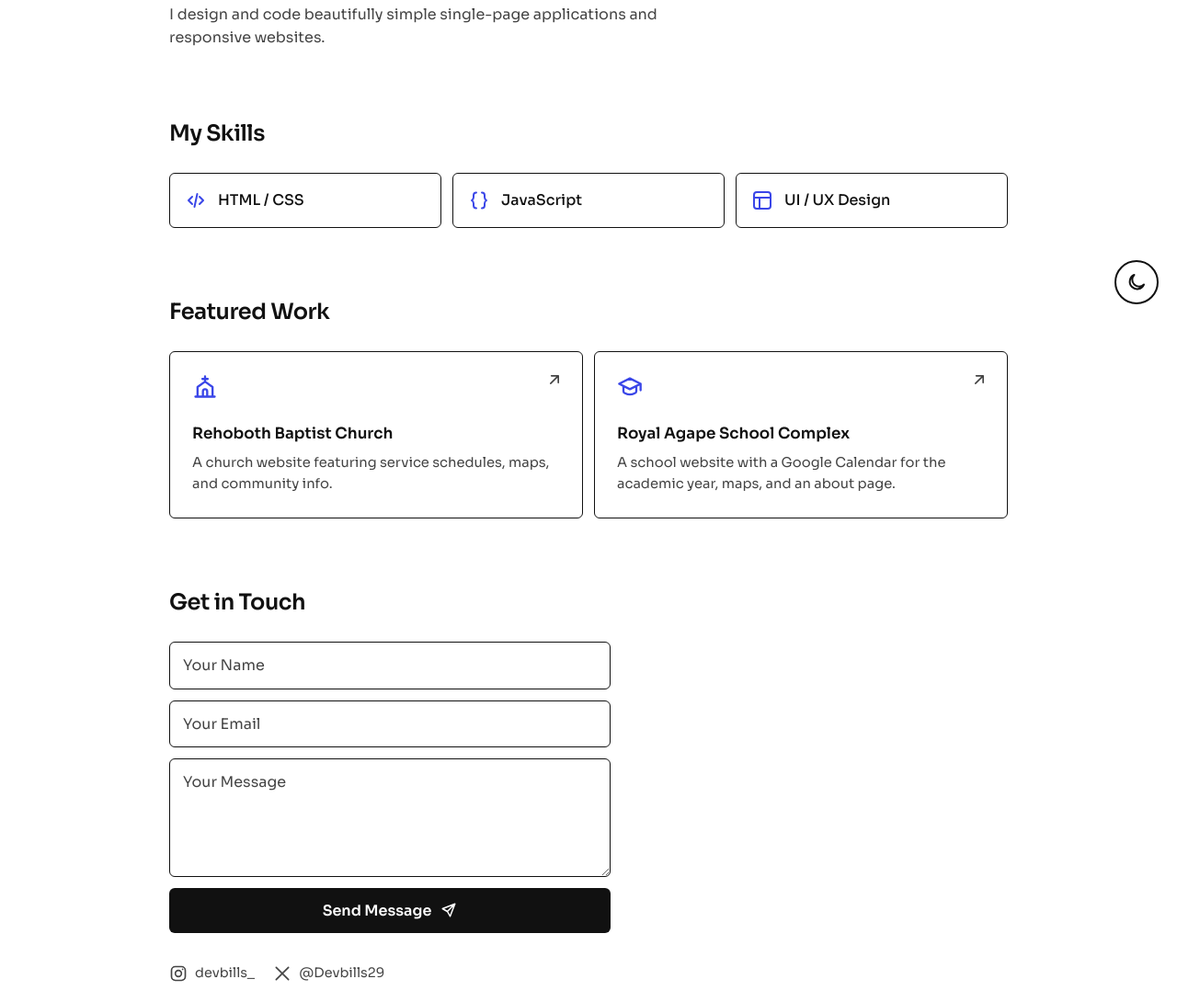
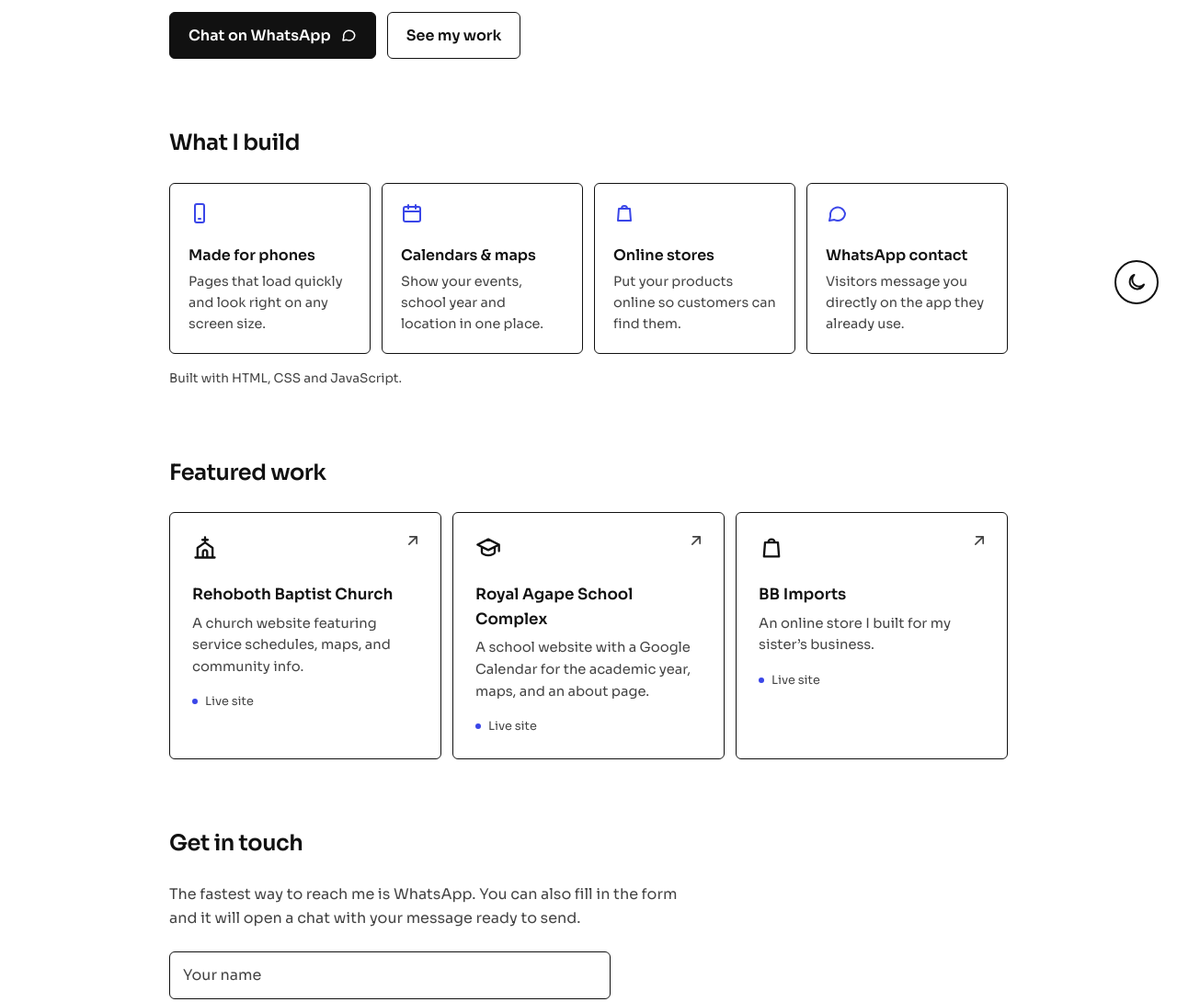
Before and after one commit to atdevbills/Portfolio, a plain HTML site: page index.html in a window 1280 px wide. Shown: the part 449-1539 px from the top of the page at 92% size. Drawn offline with Linux system fonts and the light colour scheme.

Commit message:
New features

```diff
--- a/index.html
+++ b/index.html
@@ -3,12 +3,15 @@
 <head>
     <meta charset="UTF-8">
     <meta name="viewport" content="width=device-width, initial-scale=1.0">
-    <title> Dev Bills - Portfolio</title>
+    <title>Dev Bills Solutions | Websites for Schools, Churches &amp; Businesses</title>
+    <meta name="description" content="Dev Bills Solutions builds fast, mobile-friendly websites for schools, churches and businesses in Ghana. Chat on WhatsApp to get started.">
+    <meta property="og:title" content="Dev Bills Solutions">
+    <meta property="og:description" content="Websites for schools, churches and businesses in Ghana.">
+    <meta property="og:type" content="website">
     <link rel="preconnect" href="https://fonts.googleapis.com">
     <link rel="preconnect" href="https://fonts.gstatic.com" crossorigin>
     <link href="https://fonts.googleapis.com/css2?family=Sora:wght@400;500;600;700&display=swap" rel="stylesheet">
-    <link rel="icon" type="image/jpg"
-      href="logo.jpg">
+    <link rel="icon" type="image/jpg" href="logo.jpg">
     <link rel="stylesheet" href="style.css">
 </head>
 <body>
@@ -18,7 +21,7 @@
         <div class="logo">DEV BILLS SOLUTIONS</div>
         <nav>
             <a href="#home">Home</a>
-            <a href="#skills">Skills</a>
+            <a href="#services">Services</a>
             <a href="#projects">Projects</a>
             <a href="#contact">Contact</a>
         </nav>
@@ -27,44 +30,69 @@
     <main>
         <!-- Hero Section -->
         <section id="home" class="hero">
-            <span class="badge">Creative web developer</span>
-            <h1>Building modern &amp; clean web experiences</h1>
-            <p>I design and code beautifully simple single-page applications and responsive websites.</p>
+            <span class="badge">Web developer in Ghana</span>
+            <h1>Websites for schools, churches &amp; businesses</h1>
+            <p>I build fast, clean websites that open easily on any phone, so your people can find you and reach you.</p>
+            <div class="hero-actions">
+                <a class="btn btn-primary" href="https://wa.me/233593798620?text=Hello%2C%20I%27d%20like%20a%20website." target="_blank" rel="noopener">
+                    <span>Chat on WhatsApp</span>
+                    <svg class="icon" viewBox="0 0 24 24" aria-hidden="true"><path d="M21 12a8 8 0 0 1-11.6 7.1L4 20l1-4.6A8 8 0 1 1 21 12z"/></svg>
+                </a>
+                <a class="btn btn-ghost" href="#projects">See my work</a>
+            </div>
         </section>
 
-        <!-- Skills Section -->
-        <section id="skills" class="skills-section">
-            <h2>My Skills</h2>
-            <div class="skills-grid">
-                <div class="skill-card">
-                    <svg class="icon" viewBox="0 0 24 24" aria-hidden="true"><path d="M8 8l-4 4 4 4M16 8l4 4-4 4M13.5 5l-3 14"/></svg>
-                    <span>HTML / CSS</span>
+        <!-- Services Section -->
+        <section id="services" class="services-section">
+            <h2>What I build</h2>
+            <div class="services-grid">
+                <div class="service-card">
+                    <svg class="icon" viewBox="0 0 24 24" aria-hidden="true"><rect x="7" y="2" width="10" height="20" rx="2"/><path d="M11 18h2"/></svg>
+                    <h3>Made for phones</h3>
+                    <p>Pages that load quickly and look right on any screen size.</p>
                 </div>
-                <div class="skill-card">
-                    <svg class="icon" viewBox="0 0 24 24" aria-hidden="true"><path d="M9 3.5C7 3.5 6 4.5 6 6.5v2c0 1.3-.8 2.8-2 3.5 1.2.7 2 2.2 2 3.5v2c0 2 1 3 3 3M15 3.5c2 0 3 1 3 3v2c0 1.3.8 2.8 2 3.5-1.2.7-2 2.2-2 3.5v2c0 2-1 3-3 3"/></svg>
-                    <span>JavaScript</span>
+                <div class="service-card">
+                    <svg class="icon" viewBox="0 0 24 24" aria-hidden="true"><rect x="3" y="5" width="18" height="16" rx="2"/><path d="M3 10h18M8 3v4M16 3v4"/></svg>
+                    <h3>Calendars &amp; maps</h3>
+                    <p>Show your events, school year and location in one place.</p>
                 </div>
-                <div class="skill-card">
-                    <svg class="icon" viewBox="0 0 24 24" aria-hidden="true"><rect x="3" y="3" width="18" height="18" rx="3"/><path d="M3 9h18M9 9v12"/></svg>
-                    <span>UI / UX Design</span>
+                <div class="service-card">
+                    <svg class="icon" viewBox="0 0 24 24" aria-hidden="true"><path d="M6 7h12l1 13H5L6 7zM9 7a3 3 0 0 1 6 0"/></svg>
+                    <h3>Online stores</h3>
+                    <p>Put your products online so customers can find them.</p>
+                </div>
+                <div class="service-card">
+                    <svg class="icon" viewBox="0 0 24 24" aria-hidden="true"><path d="M21 12a8 8 0 0 1-11.6 7.1L4 20l1-4.6A8 8 0 1 1 21 12z"/></svg>
+                    <h3>WhatsApp contact</h3>
+                    <p>Visitors message you directly on the app they already use.</p>
                 </div>
             </div>
+            <p class="stack-note">Built with HTML, CSS and JavaScript.</p>
         </section>
 
         <!-- Projects Section -->
         <section id="projects" class="projects-section">
-            <h2>Featured Work</h2>
+            <h2>Featured work</h2>
             <div class="projects-grid">
                 <a class="project-card" href="https://atdevbills.github.io/Rehoboth" target="_blank" rel="noopener">
                     <svg class="icon" viewBox="0 0 24 24" aria-hidden="true"><path d="M12 2v5M9.5 4.5h5M5 21V12l7-5 7 5v9M3 21h18M10 21v-5a2 2 0 0 1 4 0v5"/></svg>
                     <h3>Rehoboth Baptist Church</h3>
                     <p>A church website featuring service schedules, maps, and community info.</p>
+                    <span class="project-tag">Live site</span>
                     <svg class="icon arrow" viewBox="0 0 24 24" aria-hidden="true"><path d="M7 17L17 7M8 7h9v9"/></svg>
                 </a>
                 <a class="project-card" href="https://atdevbills.github.io/RASCO" target="_blank" rel="noopener">
                     <svg class="icon" viewBox="0 0 24 24" aria-hidden="true"><path d="M2 9l10-5 10 5-10 5L2 9zM6 11.5V16c0 1.5 3 3 6 3s6-1.5 6-3v-4.5M22 9v6"/></svg>
                     <h3>Royal Agape School Complex</h3>
                     <p>A school website with a Google Calendar for the academic year, maps, and an about page.</p>
+                    <span class="project-tag">Live site</span>
+                    <svg class="icon arrow" viewBox="0 0 24 24" aria-hidden="true"><path d="M7 17L17 7M8 7h9v9"/></svg>
+                </a>
+                <a class="project-card" href="https://atdevbills.github.io/bbimports" target="_blank" rel="noopener">
+                    <svg class="icon" viewBox="0 0 24 24" aria-hidden="true"><path d="M6 7h12l1 13H5L6 7zM9 7a3 3 0 0 1 6 0"/></svg>
+                    <h3>BB Imports</h3>
+                    <p>An online store I built for my sister&rsquo;s business.</p>
+                    <span class="project-tag">Live site</span>
                     <svg class="icon arrow" viewBox="0 0 24 24" aria-hidden="true"><path d="M7 17L17 7M8 7h9v9"/></svg>
                 </a>
             </div>
@@ -72,13 +100,13 @@
 
         <!-- Contact Section -->
         <section id="contact" class="contact-section">
-            <h2>Get in Touch</h2>
+            <h2>Get in touch</h2>
+            <p class="contact-intro">The fastest way to reach me is WhatsApp. You can also fill in the form and it will open a chat with your message ready to send.</p>
             <form id="contact-form">
-                <input type="text" id="name" placeholder="Your Name" required>
-                <input type="email" id="email" placeholder="Your Email" required>
-                <textarea id="message" placeholder="Your Message" rows="4" required></textarea>
+                <input type="text" id="name" placeholder="Your name" required>
+                <textarea id="message" placeholder="Your message" rows="4" required></textarea>
                 <button type="submit" class="send-btn">
-                    <span>Send Message</span>
+                    <span>Send on WhatsApp</span>
                     <svg class="icon" viewBox="0 0 24 24" aria-hidden="true"><path d="M21 3L10 14M21 3l-7 18-4-7-7-4 18-7z"/></svg>
                 </button>
             </form>
@@ -95,12 +123,16 @@
         </section>
     </main>
 
+    <footer class="site-footer">
+        <p>&copy; Baanbil Godfred &middot; Dev Bills Solutions</p>
+    </footer>
+
     <!-- Floating theme button -->
     <button id="theme-toggle" type="button" aria-label="Switch to dark mode" aria-pressed="false">
         <svg class="icon icon-moon" viewBox="0 0 24 24" aria-hidden="true"><path d="M20 14.5A8 8 0 1 1 9.5 4 6.5 6.5 0 0 0 20 14.5z"/></svg>
         <svg class="icon icon-sun" viewBox="0 0 24 24" aria-hidden="true"><circle cx="12" cy="12" r="4"/><path d="M12 2v2M12 20v2M4.9 4.9l1.4 1.4M17.7 17.7l1.4 1.4M2 12h2M20 12h2M4.9 19.1l1.4-1.4M17.7 6.3l1.4-1.4"/></svg>
     </button>
-  <p style='color: gray; text-align: center;'>&copy; Baanbil Godfred</p>
+
     <script src="script.js"></script>
 </body>
 </html>
--- a/script.js
+++ b/script.js
@@ -38,7 +38,8 @@ contactForm.addEventListener('submit', (e) => {
 
     // Your WhatsApp number in international format (233 = Ghana, leading 0 dropped)
     const phoneNumber = "233593798620";
-    const whatsappMessage = `Hello, my name is ${name} (${email}). Message: ${message}`;
+    const emailPart = email ? ` (${email})` : '';
+    const whatsappMessage = `Hello, my name is ${name}${emailPart}. Message: ${message}`;
     const encodedMessage = encodeURIComponent(whatsappMessage);
 
     // Open WhatsApp with the pre-filled message
--- a/style.css
+++ b/style.css
@@ -128,7 +128,7 @@ nav a:hover {
   font-weight: 700;
   line-height: 1.08;
   letter-spacing: -0.035em;
-  max-width: 14ch;
+  max-width: 18ch;
   margin-bottom: 20px;
 }
 
@@ -137,27 +137,82 @@ nav a:hover {
   max-width: 48ch;
 }
 
-/* ---------- Skills ---------- */
-.skills-grid {
+/* ---------- Hero buttons ---------- */
+.hero-actions {
+  display: flex;
+  flex-wrap: wrap;
+  gap: 12px;
+  margin-top: 28px;
+}
+
+.btn {
+  display: inline-flex;
+  align-items: center;
+  justify-content: center;
+  gap: 10px;
+  font: inherit;
+  font-weight: 600;
+  text-decoration: none;
+  border-radius: 6px;
+  padding: 12px 20px;
+  border: 1px solid var(--line);
+  transition: border-color 0.2s, color 0.2s;
+}
+
+.btn .icon {
+  width: 18px;
+  height: 18px;
+}
+
+.btn-primary {
+  color: var(--bg);
+  background: var(--text);
+}
+
+.btn-ghost {
+  color: var(--text);
+  background: transparent;
+}
+
+.btn-ghost:hover {
+  border-color: var(--accent);
+  color: var(--accent);
+}
+
+/* ---------- Services ---------- */
+.services-grid {
   display: grid;
   gap: 12px;
-  grid-template-columns: repeat(auto-fit, minmax(190px, 1fr));
+  grid-template-columns: repeat(auto-fit, minmax(210px, 1fr));
 }
 
-.skill-card {
-  display: flex;
-  align-items: center;
-  gap: 12px;
+.service-card {
   background: var(--surface);
   border: 1px solid var(--line);
   border-radius: 6px;
-  padding: 16px;
-  font-weight: 500;
+  padding: 20px;
 }
 
-.skill-card .icon,
-.project-card .icon {
+.service-card .icon {
   color: var(--accent);
+  margin-bottom: 14px;
+}
+
+.service-card h3 {
+  font-size: 1rem;
+  font-weight: 600;
+  margin-bottom: 4px;
+}
+
+.service-card p {
+  color: var(--muted);
+  font-size: 0.9rem;
+}
+
+.stack-note {
+  color: var(--muted);
+  font-size: 0.85rem;
+  margin-top: 16px;
 }
 
 /* ---------- Projects ---------- */
@@ -215,9 +270,32 @@ nav a:hover {
   font-size: 0.92rem;
 }
 
+.project-tag {
+  display: inline-flex;
+  align-items: center;
+  gap: 8px;
+  margin-top: 16px;
+  font-size: 0.8rem;
+  color: var(--muted);
+}
+
+.project-tag::before {
+  content: "";
+  width: 6px;
+  height: 6px;
+  border-radius: 50%;
+  background: var(--accent);
+}
+
 /* ---------- Contact ---------- */
 .contact-section {
-  padding-bottom: 120px;
+  padding-bottom: 72px;
+}
+
+.contact-intro {
+  color: var(--muted);
+  max-width: 48ch;
+  margin-bottom: 24px;
 }
 
 #contact-form {
@@ -299,6 +377,14 @@ nav a:hover {
   height: 20px;
 }
 
+.site-footer {
+  max-width: 960px;
+  margin: 0 auto;
+  padding: 0 24px 96px;
+  color: var(--muted);
+  font-size: 0.85rem;
+}
+
 /* ---------- Floating theme button ---------- */
 #theme-toggle {
   position: fixed;
@@ -327,6 +413,7 @@ nav a:hover {
 nav a:focus-visible,
 .socials a:focus-visible,
 .project-card:focus-visible,
+.btn:focus-visible,
 .send-btn:focus-visible {
   outline: 2px solid var(--accent);
   outline-offset: 3px;
```
